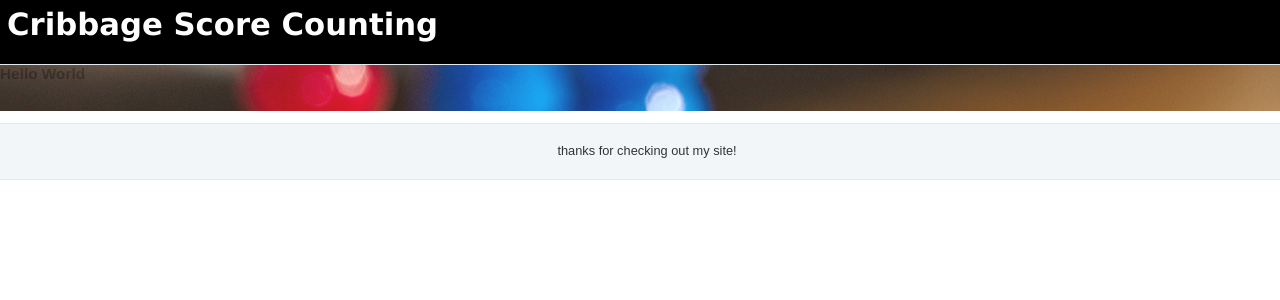
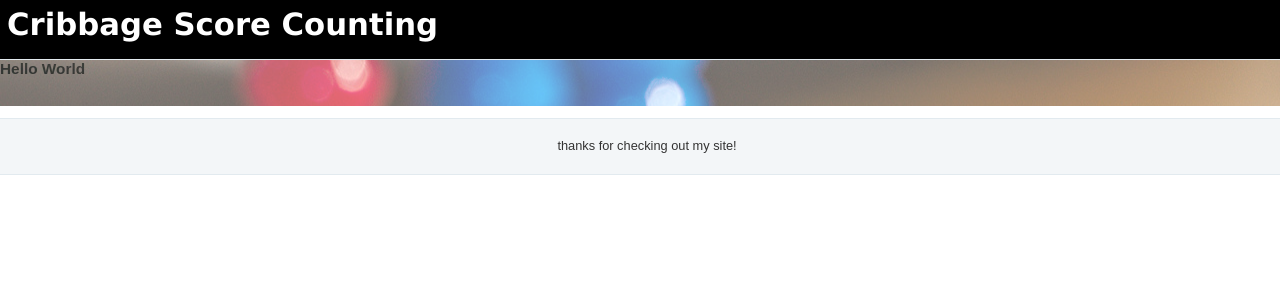
Before and after one commit to SuberCyber/subercyber.github.io, a PHP site: page / in a window 1280 px wide. Shown: the top 300 px of the page. Run offline with PHP 8.4, Linux system fonts and the light colour scheme.

Commit message:
Update mystyle.css

```diff
--- a/mystyle.css
+++ b/mystyle.css
@@ -16,11 +16,11 @@ div.background {
 
 div.overlay{
 	background-color: #FFFFFF;
-  opacity: 0.1;
+  opacity: 0.4;
   filter: alpha(opacity=80);
 }
 
-div.overlay{
+div.overlay p {
 	color: white;
 }
 a{
@@ -85,7 +85,7 @@ img{
 #header{
   padding: 7px;
   border-bottom: 1px solid #E2EAEF;
-  height: 50px;
+  height: 45px;
   width: 100%;
   background-color: black;
 }
```
